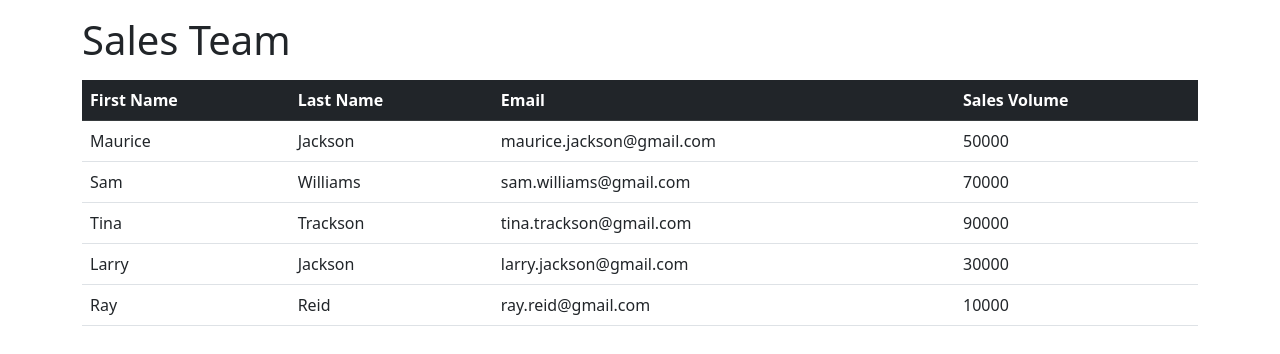
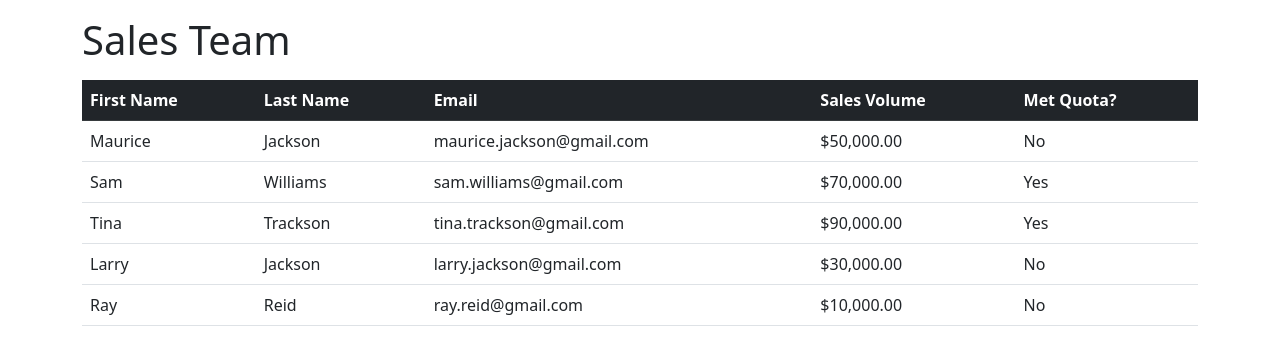
Before and after one commit to cornellreddick/sales-project, an Angular app: page / in a window 1280 px wide. Shown: the top 354 px of the page. Built offline with nearby package versions, Linux system fonts and the light colour scheme.

Commit message:
Updated Sales Volume condition and formatting

```diff
--- a/src/app/sales-person-list/sales-person-list-bootstrap.component.html
+++ b/src/app/sales-person-list/sales-person-list-bootstrap.component.html
@@ -6,6 +6,7 @@
             <th>Last Name</th>
             <th>Email</th>
             <th>Sales Volume</th>
+            <th>Met Quota?</th>
         </tr>
     </thead>
     <tbody>
@@ -13,7 +14,11 @@
             <td>{{ sp.firstName }}</td>
             <td>{{ sp.lastName }}</td>
             <td>{{ sp.email }}</td>
-            <td>{{ sp.salesVolume }}</td>
+            <td>{{ sp.salesVolume | currency: 'USD' }}</td>
+            <td>
+                <div *ngIf="sp.salesVolume > 60000; else isLessThanSixtyThousand">Yes</div>
+                <ng-template #isLessThanSixtyThousand>No</ng-template>
+            </td>
         </tr>
     </tbody>
 
```
